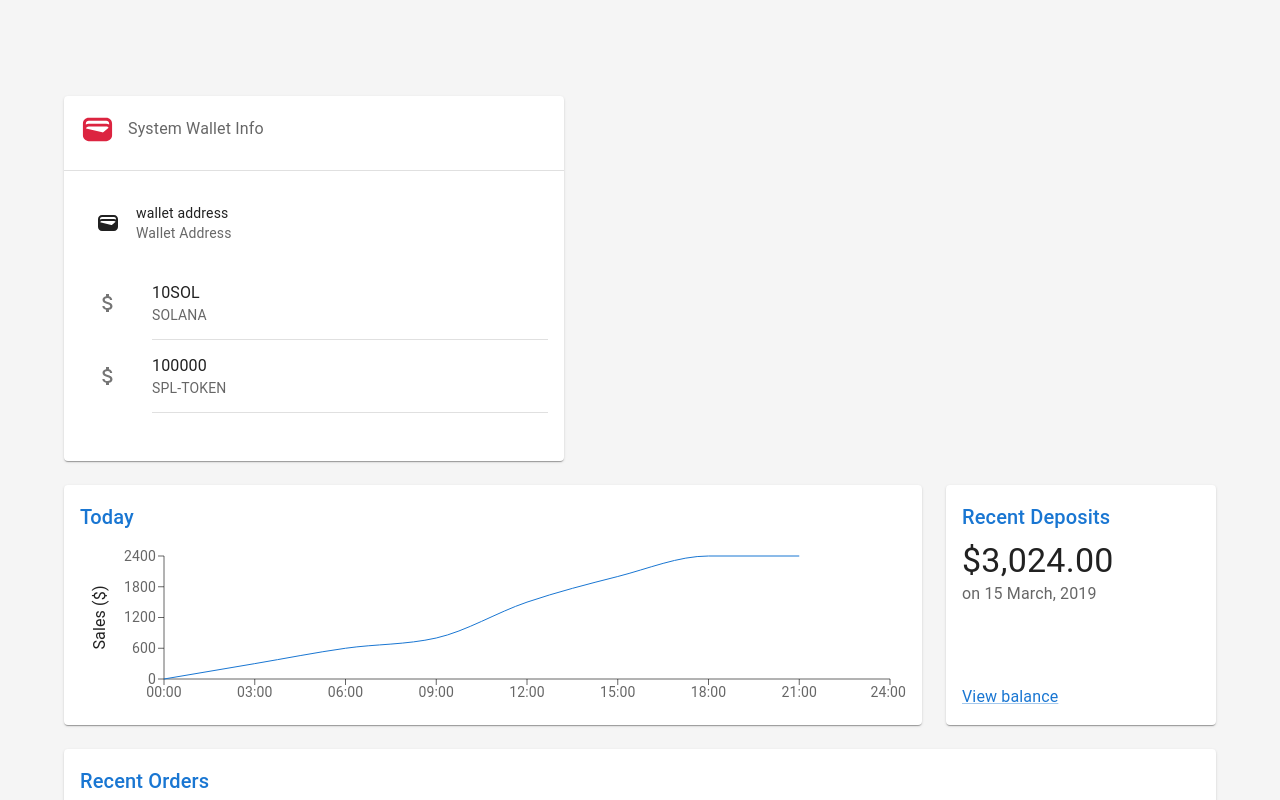
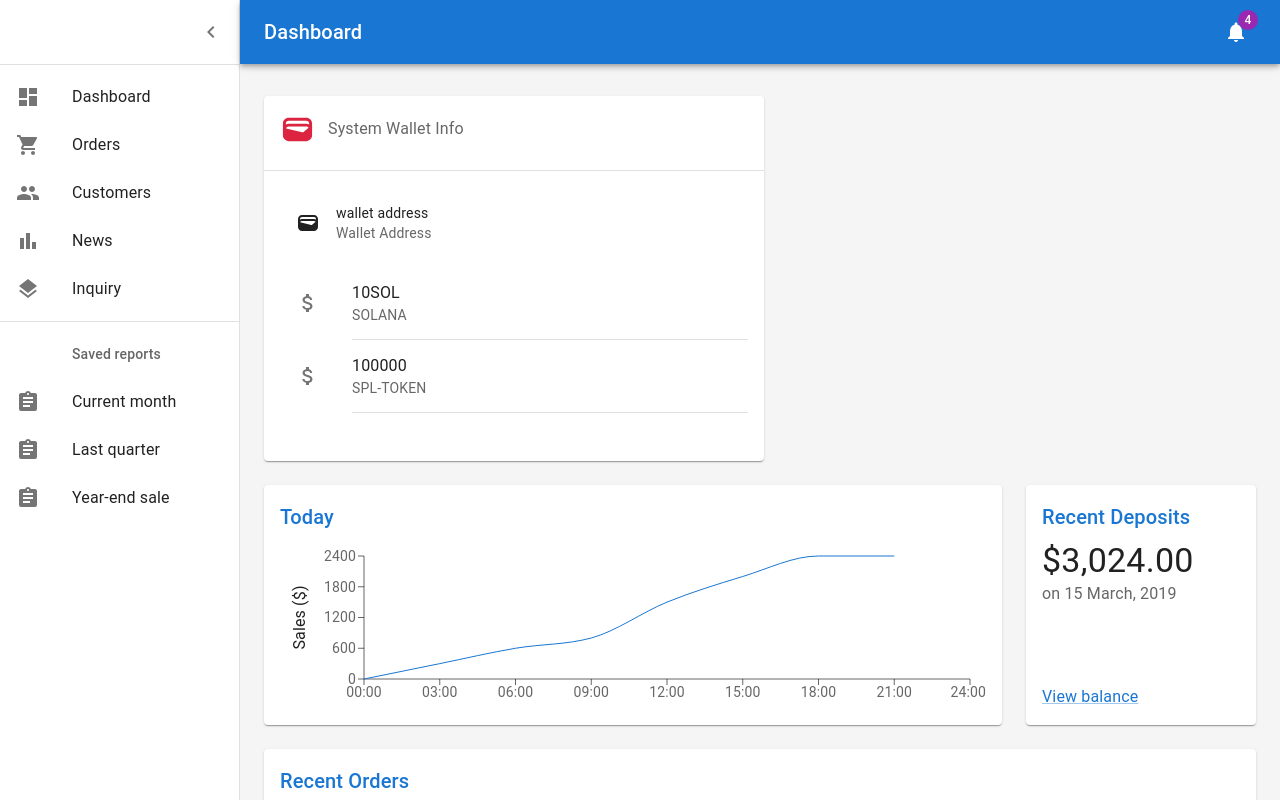
Before and after one commit to fjwr1024/next-admin, a Next.js app: page /dashboard in a window 1280 px wide. Built offline with nearby package versions, Linux system fonts and the light colour scheme.

Commit message:
fix circular dependencies in menu componnet

```diff
--- a/src/app/components/Menu/Menu.tsx
+++ b/src/app/components/Menu/HeaderSideMenu.tsx
@@ -15,6 +15,7 @@ import NotificationsIcon from '@mui/icons-material/Notifications'
 import MuiDrawer from '@mui/material/Drawer'
 
 import { mainListItems, secondaryListItems } from '../inDashBoard/ListItem'
+import { useState } from 'react'
 
 const drawerWidth: number = 240
 
@@ -66,13 +67,12 @@ const Drawer = styled(MuiDrawer, { shouldForwardProp: (prop) => prop !== 'open'
   })
 )
 
-function DashboardContent() {
-  const [open, setOpen] = React.useState(true)
+function Hoeghogehoge() {
+  const [open, setOpen] = useState(true)
   const toggleDrawer = () => {
     setOpen(!open)
   }
 
-  function Menu() {
   return (
     <>
       <AppBar position='absolute' open={open}>
@@ -126,8 +126,7 @@ function DashboardContent() {
     </>
   )
 }
+
+export default function HeaderSideMenu() {
+  return <Hoeghogehoge />
 }
-
-export default function Menu() {
-  return <Menu />
-}
--- a/src/app/dashboard/page.tsx
+++ b/src/app/dashboard/page.tsx
@@ -1,30 +1,20 @@
 'use client'
 
 import * as React from 'react'
-import { styled, createTheme, ThemeProvider } from '@mui/material/styles'
+import { createTheme, ThemeProvider } from '@mui/material/styles'
 import CssBaseline from '@mui/material/CssBaseline'
-import MuiDrawer from '@mui/material/Drawer'
 import Box from '@mui/material/Box'
-import MuiAppBar, { AppBarProps as MuiAppBarProps } from '@mui/material/AppBar'
 import Toolbar from '@mui/material/Toolbar'
-import List from '@mui/material/List'
 import Typography from '@mui/material/Typography'
-import Divider from '@mui/material/Divider'
-import IconButton from '@mui/material/IconButton'
-import Badge from '@mui/material/Badge'
 import Container from '@mui/material/Container'
 import Grid from '@mui/material/Grid'
 import Paper from '@mui/material/Paper'
 import Link from '@mui/material/Link'
-import MenuIcon from '@mui/icons-material/Menu'
-import ChevronLeftIcon from '@mui/icons-material/ChevronLeft'
-import NotificationsIcon from '@mui/icons-material/Notifications'
-import { mainListItems, secondaryListItems } from '../components/inDashBoard/ListItem'
 import Chart from '../components/inDashBoard/Chart'
 import Deposits from '../components/inDashBoard/Deposits'
 import Orders from '../components/inDashBoard/Orders'
 import SystemWalletInfo from '../components/WalletInfo/SystemWalletInfo'
-import Menu from '../components/Menu/Menu'
+import Hoeghogehoge from '../components/Menu/HeaderSideMenu'
 
 function Copyright(props: any) {
   return (
@@ -43,15 +33,12 @@ const mdTheme = createTheme()
 
 function DashboardContent() {
   const [open, setOpen] = React.useState(true)
-  const toggleDrawer = () => {
-    setOpen(!open)
-  }
 
   return (
     <ThemeProvider theme={mdTheme}>
       <Box sx={{ display: 'flex' }}>
         <CssBaseline />
-        {/* <Menu /> */}
+        <Hoeghogehoge />
         <Box
           component='main'
           sx={{
```
Lines whose indentation alone changed are shown as unchanged.
